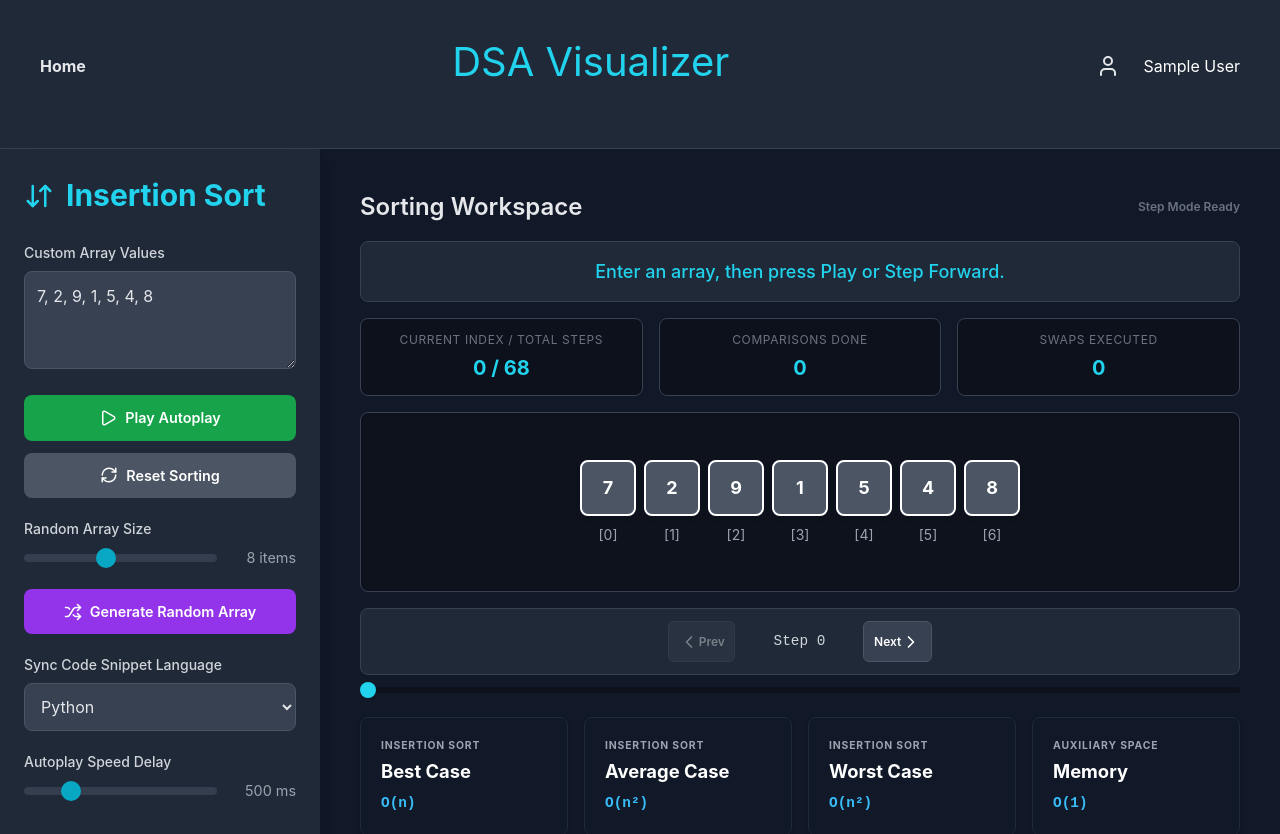
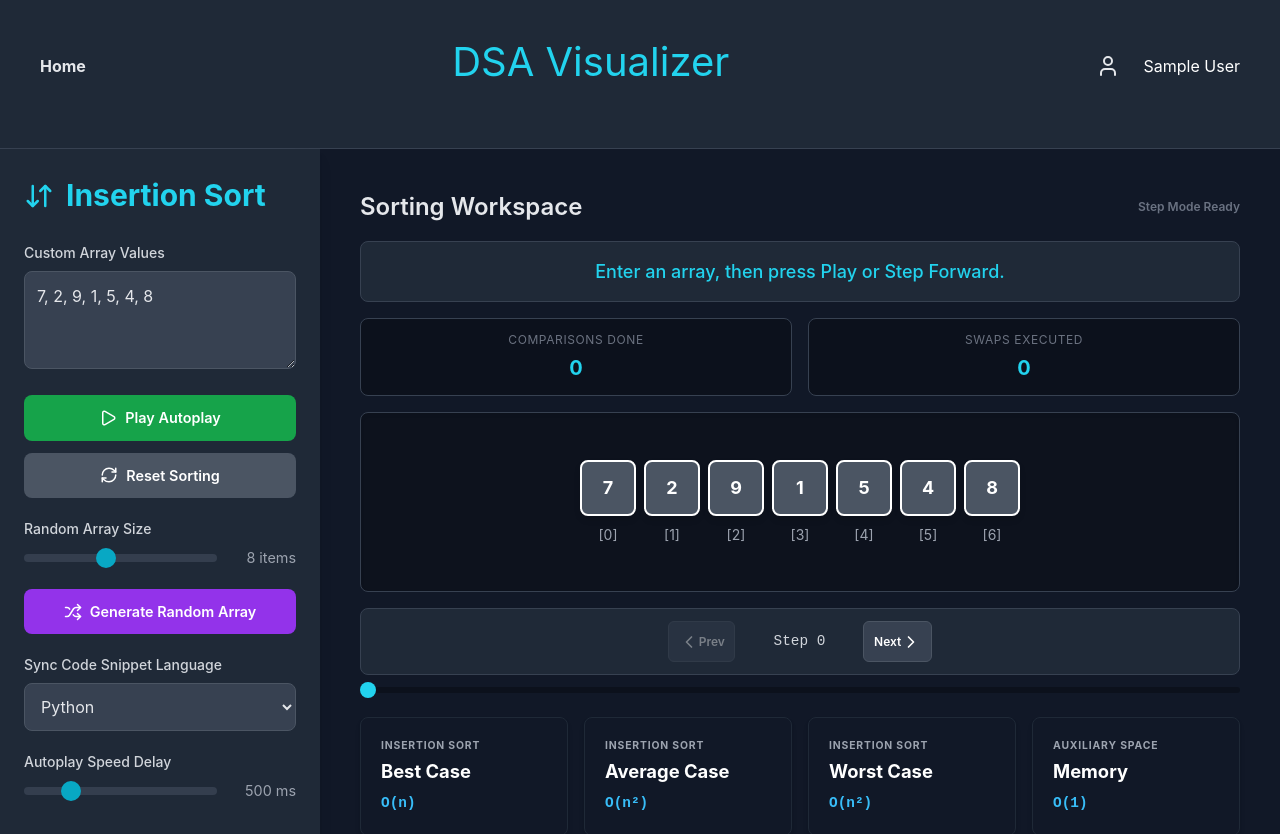
Before and after one commit to pnnitish9/DSA-Visuliazer-frontend, a React (Vite) app: page /insertionsort in a window 1280 px wide. Shown: the top 834 px of the page. Built offline with nearby package versions, Linux system fonts and the light colour scheme; sample sign-in values are in the browser's storage.

Commit message:
update insertion sort

```diff
--- a/src/components/Sorting/InsertionSort.jsx
+++ b/src/components/Sorting/InsertionSort.jsx
@@ -320,7 +320,7 @@ const InjectedStyles = () => (
     /* --- Stats Dashboard Widget --- */
     .stats-dashboard {
       display: grid;
-      grid-template-columns: repeat(3, 1fr);
+      grid-template-columns: repeat(2, 1fr);
       gap: 1rem;
       margin-bottom: 1rem;
     }
@@ -1164,10 +1164,6 @@ export default function App() {
           {/* Performance Metrices widgets */}
           <div className="stats-dashboard">
             <div className="stat-card">
-              <span className="stat-label">Current Index / Total Steps</span>
-              <span className="stat-value">{currentStepIdx} / {Math.max(steps.length - 1, 0)}</span>
-            </div>
-            <div className="stat-card">
               <span className="stat-label">Comparisons Done</span>
               <span className="stat-value">{currentStep.comparisons}</span>
             </div>
```
